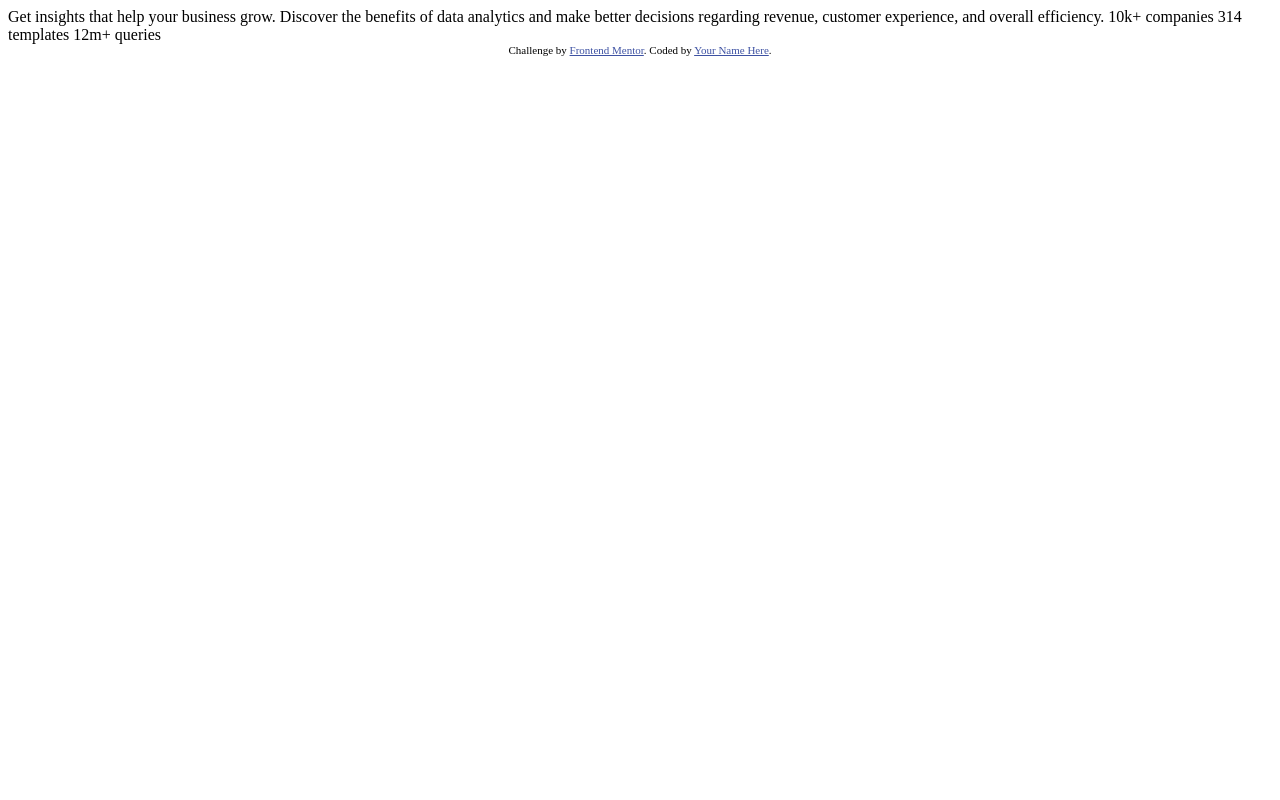
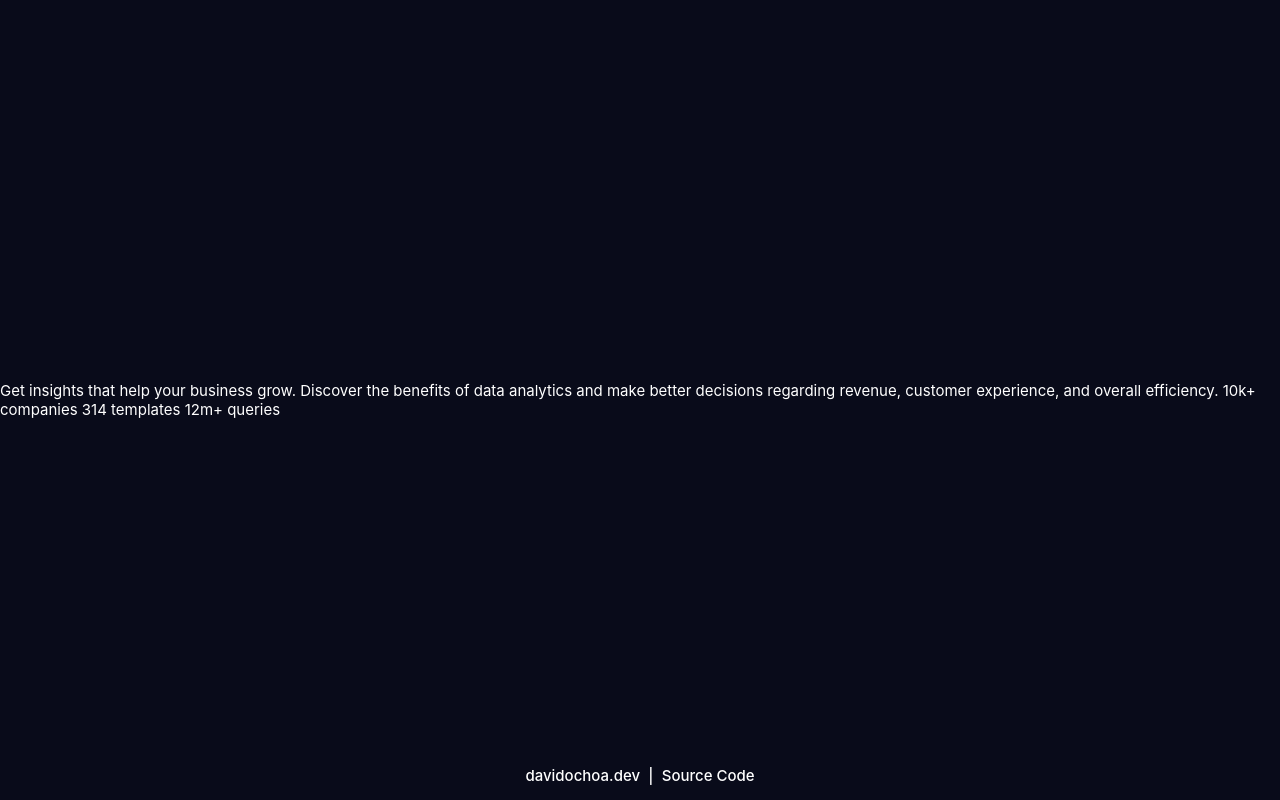
Before and after one commit to davidochoadev/stats-preview-card-component, a plain HTML site: page index.html in a window 1280 px wide. Drawn offline with Linux system fonts and the light colour scheme.

Commit message:
⚙️Feat: Finished Head Component

```diff
--- /dev/null
+++ b/css/style.css
@@ -0,0 +1,62 @@
+:root {
+   --very-dark-blue: hsl(233, 47%, 7%);
+   --dark-desaturated-blue: hsl(244, 38%, 16%);
+   --soft-violet: hsl(277, 64%, 61%);
+
+   --white: hsl(0, 0%, 100%);
+   --slightly-transparent-white-main-paragraph: hsla(0, 0%, 100%, 0.75);
+   --slightly-transparent-white-stat-headings: hsla(0, 0%, 100%, 0.6);
+   --shadow: 0px .1em .9em .1em rgba(0,0,0,0.1);
+}
+
+@import url('https://fonts.googleapis.com/css2?family=Inter:wght@400;700&display=swap');
+@import url('https://fonts.googleapis.com/css2?family=Lexend+Deca&display=swap');
+
+* {
+   margin: 0;
+   padding: 0;
+   color: var(--grayish-blue);
+   box-sizing: border-box;
+}
+
+body {
+   min-height: 100vh;
+   background-color: var(--very-dark-blue);
+   display: flex;
+   justify-content: center;
+   align-items: center;
+   flex-direction: column;
+   text-rendering: optimizeSpeed;
+   font-family: 'Inter', sans-serif;
+   font-weight: 400;
+   color: var(--white);
+   font-size: 15px;
+}
+/*
+   MAIN SECTION
+*/
+/*
+   FOOTER SECTION
+*/
+.author__section{
+   position: fixed;
+   bottom: 0;
+   padding-bottom: 15px;
+   z-index: 1;
+   width: 100%;
+   text-align: center;
+}
+.author__section > * {
+   color: var(--cyan);
+   font-weight: 500;
+}
+.author__section > .author__spacer {
+   margin: 0 4px 0 4px;
+}
+.author__section, a {
+   text-decoration: none;
+   transition: .3s ease-out;
+}
+.author__section > .author__anchor:hover {
+   color: var(--bright-yellow);
+}
--- a/index.html
+++ b/index.html
@@ -3,8 +3,14 @@
 <head>
   <meta charset="UTF-8">
   <meta name="viewport" content="width=device-width, initial-scale=1.0"> <!-- displays site properly based on user's device -->
-
+  <meta name="description" content="This is an Single Price Grid Component"/> <!-- meta description is a brief summary of the content of a web page that is displayed in search results. -->
+  <meta name="keywords" content="Frontend Mentor, Single Price Grid Component, davidochoa.dev"/> <!-- is a list of relevant keywords for a specific web  page. However, is not used anymore due to abuse and spamming -->
+  <!-- The og:title is used to specify the title of a web page when it is shared on social media platforms. -->
+  <meta property="og:title" content="Single Price Grid Component" />
+  <!-- The og:description is used to specify the description of a web page when it is shared on social media platforms.-->
+  <meta property="og:description" content="Single Price Grid Component solution by davidochoadev"/>
   <link rel="icon" type="image/png" sizes="32x32" href="./images/favicon-32x32.png">
+  <link rel="stylesheet" href="./css/style.css">
 
   <title>Frontend Mentor | Stats preview card component</title>
 
@@ -25,9 +31,10 @@
   314 templates
   12m+ queries
 
-  <div class="attribution">
-    Challenge by <a href="https://www.frontendmentor.io?ref=challenge" target="_blank">Frontend Mentor</a>.
-    Coded by <a href="#">Your Name Here</a>.
-  </div>
+  <footer class="author__section">
+    <a href="https://davidochoa.fly.dev" target="_blank" class="author__anchor">davidochoa.dev</a>
+    <span class="author__spacer">|</span>
+    <a href="https://github.com/davidochoadev/stats-preview-card-component" class="author__anchor">Source Code</a>
+  </footer>
 </body>
 </html>
```
